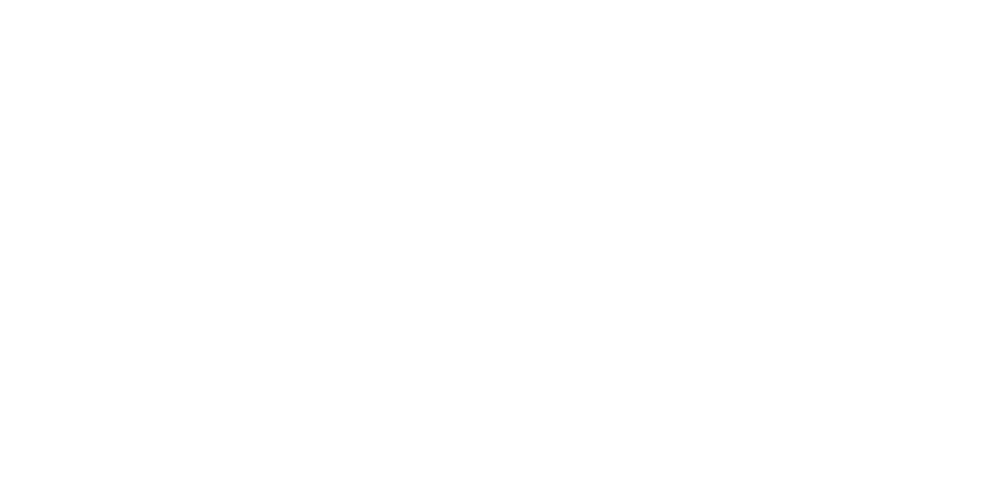
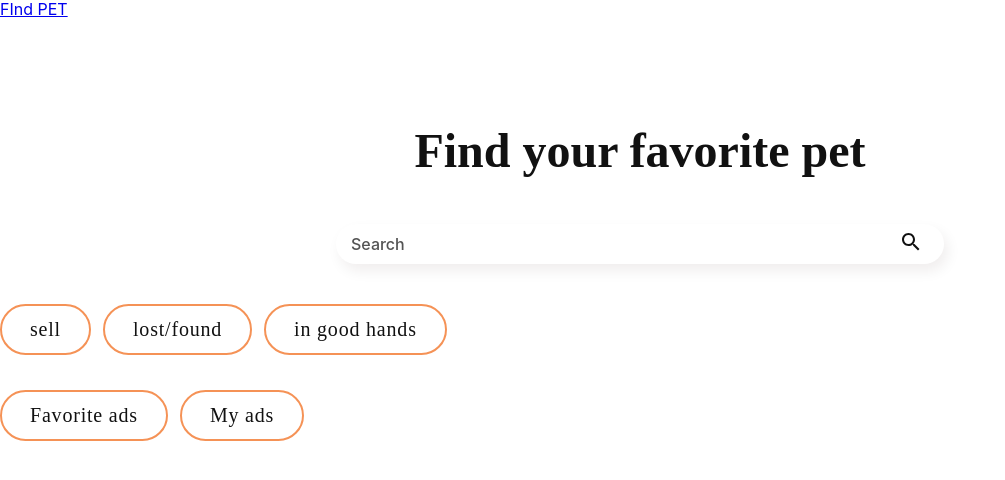
Before and after one commit to IamDorohin/petly-service, a React (Create React App) app: page /petly-service/notices in a window 1280 px wide. Shown: the top 480 px of the page, without its empty margins (0-1005 px from the left). Built offline with nearby package versions, Linux system fonts and the light colour scheme.

Commit message:
1й -search и categoryNav (не закончены)

```diff
--- a/package.json
+++ b/package.json
@@ -4,6 +4,8 @@
   "private": true,
   "homepage": "https://IamDorohin.github.io/petly-service/",
   "dependencies": {
+    "@emotion/react": "^11.10.6",
+    "@emotion/styled": "^11.10.6",
     "@fontsource/roboto": "^4.5.8",
     "@mui/icons-material": "^5.11.11",
     "@mui/material": "^5.11.13",
--- a/src/components/App.jsx
+++ b/src/components/App.jsx
@@ -22,7 +22,7 @@ export const App = () => {
         <Route path="/login" element={<LoginPage />} />
         <Route path="/friends" element={<OurFriendsPage />} />
         <Route path="/news" element={<NewsPage />} />
-        <Route path="/notices/:categoryName" element={<NoticesPage />} />
+        <Route path="/notices" element={<NoticesPage />} />
         <Route path="/user" element={<UserPage />} />
         <Route path="*" element={<NotFoundPage />} />
       </Route>
--- a/src/components/Header/Header.jsx
+++ b/src/components/Header/Header.jsx
@@ -1 +1,8 @@
-export const Header = () => {};
+import { Link } from 'react-router-dom';
+export const Header = () => {
+    return (
+        <nav>
+            <Link to="/notices"> FInd PET</Link>
+            </nav>
+        )
+};
--- /dev/null
+++ b/src/components/NoticesCategoriesNav/NoticesCategoriesNav.jsx
@@ -0,0 +1,66 @@
+
+import AddIcon from '@mui/icons-material/Add';
+
+import { CategoriesList, NavLinkStyled, AddButton } from 'components/NoticesCategoriesNav/NoticesCategoriesNav.styled'
+
+
+const NoticesCategoriesNav = (props) => {
+    const { location } = props
+    const token = 'fake token'
+
+      const publicCategories = [
+    { sell: 'sell' },
+    { 'lost/found': 'lost-found' },
+    { 'in good hands': 'for-free' },
+  ];
+  const privateCategories = [
+    { 'Favorite ads': 'favorite' },
+    { 'My ads': 'own' },
+  ];
+
+    return (
+        <>
+
+       <CategoriesList>
+                {publicCategories.map(item => (
+            //   <Button>
+            <NavLinkStyled
+              to={`/notices/${Object.values(item)}${location.search}`}
+              state
+              key={Object.keys(item)}
+            >
+              {Object.keys(item)}
+            </NavLinkStyled>
+                        // </Button>
+          ))}
+            </CategoriesList>
+
+            <AddButton>
+                <AddIcon
+          sx={{
+            width: 32,
+            height: 32,
+            color: '#ffffff',
+          }}
+        />
+            </AddButton>
+
+        <CategoriesList>
+          {token !== null &&
+                    privateCategories.map(item => (
+                // <Button>
+              <NavLinkStyled
+                to={`/notices/${Object.values(item)}${location.search}`}
+                key={Object.keys(item)}
+              >
+                {Object.keys(item)}
+                            </NavLinkStyled>
+                            // </Button>
+            ))}
+        </CategoriesList>
+            </>
+    )
+
+}
+
+export default NoticesCategoriesNav
--- /dev/null
+++ b/src/components/NoticesCategoriesNav/NoticesCategoriesNav.styled.jsx
@@ -0,0 +1,73 @@
+import { NavLink } from 'react-router-dom'
+import styled from 'styled-components';
+
+
+export const CategoriesList = styled.div`
+  display: flex;
+  flex-wrap: wrap;
+  margin: 0;
+  padding: 0;
+  gap: 12px;
+`;
+
+// export const Button = styled.button`
+//     /* display: flex;
+//       justify-content: center;
+//   align-items: center; */
+//   font-family: Manrope;
+//   background-color: #ffffff;
+//   padding: 8px 28px;
+//   font-size: 14px;
+//   /* font-weight: 500; */
+//   letter-spacing: 0.04em;
+//   line-height: 1.35;
+//   border: 2px solid #f59256;
+//   border-radius: 40px;
+//   cursor: pointer;
+
+
+//    &:hover {
+//  background-color: #F59256;
+
+
+//  }
+
+//  @media screen and (min-width: 768px) {
+//     padding: 10px 28px;
+//     font-size: 20px;
+//   }
+// `
+
+export const NavLinkStyled = styled(NavLink)`
+  text-decoration: none;
+color: #111111;
+
+   /* &.active {
+    color: white;
+    background-color: #F59256
+   } */
+     &:hover {
+ background-color: #F59256;
+color: #ffffff;
+     }
+
+      font-family: Manrope;
+  background-color: #ffffff;
+  padding: 8px 28px;
+  font-size: 14px;
+  /* font-weight: 500; */
+  letter-spacing: 0.04em;
+  line-height: 1.35;
+  border: 2px solid #f59256;
+  border-radius: 40px;
+  cursor: pointer;
+
+  @media screen and (min-width: 768px) {
+    padding: 10px 28px;
+    font-size: 20px;
+  }
+  `
+
+  export const AddButton = styled.a`
+
+  `
--- /dev/null
+++ b/src/components/NoticesSearch/NoticesSearch.jsx
@@ -0,0 +1,38 @@
+import { SearchContainer, Title, Form, Input, Button } from "./NoticesSearch.styled"
+import SearchIcon from '@mui/icons-material/Search';
+// import HighlightOffIcon from '@mui/icons-material/HighlightOff';
+
+
+const NoticesSearch = () => {
+    return (
+        <SearchContainer>
+            <Title>Find your favorite pet</Title>
+            <Form>
+                <Input type="text" placeholder="Search" />
+                <Button type="submit">
+                  <SearchIcon
+                      sx={{
+                       width: 24,
+                       height: 24,
+                      color: '#111111',
+                      }}
+                  />
+                </Button>
+
+                {/* <Button type="submit">
+                  <HighlightOffIcon
+                      sx={{
+                       width: 24,
+                       height: 24,
+                      color: '#111111',
+                      }}
+                  />
+                 </Button> */}
+
+           </Form>
+        </SearchContainer>
+
+)
+}
+
+export default NoticesSearch;
--- /dev/null
+++ b/src/components/NoticesSearch/NoticesSearch.styled.jsx
@@ -0,0 +1,72 @@
+import styled from 'styled-components';
+
+export const SearchContainer = styled.div`
+  display: flex;
+  flex-direction: column;
+  align-items: center;
+  padding-top: 42px;
+  margin-bottom: 40px;
+@media screen and (max-width: 768px) {
+   margin-bottom: 28px;
+
+  }
+
+  @media screen and (min-width: 768px) {
+    padding-top: 88px;
+
+  }
+  @media screen and (min-width: 1280px) {
+    padding-top: 60px;
+  }
+`
+
+export const Title = styled.h2`
+font-family: Manrope;
+  font-weight: 700;
+  font-size: 24px;
+  line-height: 1.37;
+  color: #111111;
+  margin-bottom: 28px;
+  @media screen and (min-width: 768px) {
+    font-size: 48px;
+    margin-bottom: 40px;
+  }
+`
+export const Form = styled.form`
+     width: 100%;
+  display: flex;
+  position: relative;
+
+
+  @media screen and (min-width: 768px) {
+    max-width: 608px;
+
+  }
+`
+
+export const Input = styled.input`
+     width: 100%;
+  padding: 10px 15px;
+  border-radius: 20px;
+  border: none;
+  background-color: #ffffff;
+  box-shadow: 4px 7px 14px rgba(49, 21, 4, 0.07);
+  font-weight: 500;
+  font-size: 16px;
+  line-height: 0.7;
+  letter-spacing: 4%;
+  ::placeholder {
+    color: #535353;
+  }
+  :focus {
+    outline: none;
+  }
+`
+
+export const Button = styled.button`
+     position: absolute;
+  bottom: 6px;
+  right: 15px;
+  border: none;
+  background-color: transparent;
+`
--- a/src/components/SharedLayout/SharedLayout.jsx
+++ b/src/components/SharedLayout/SharedLayout.jsx
@@ -5,6 +5,7 @@ import { Header } from 'components/Header/Header';
 export const SharedLayout = () => {
   return (
     <>
+
       <Header />
       <Suspense fallback={null}>
         <Outlet />
--- a/src/pages/NoticesPage/NoticesPage.jsx
+++ b/src/pages/NoticesPage/NoticesPage.jsx
@@ -1,3 +1,18 @@
-const NoticesPage = () => {};
+import { useLocation } from 'react-router-dom';
+
+import NoticesSearch from "components/NoticesSearch/NoticesSearch";
+import NoticesCategoriesNav from "components/NoticesCategoriesNav/NoticesCategoriesNav"
+
+const NoticesPage = () => {
+    const location = useLocation();
+
+    return (
+        <>
+
+            <NoticesSearch />
+            <NoticesCategoriesNav location={ location } />
+        </>
+    )
+};
 
 export default NoticesPage;
```
Also changed, not shown: 1 other file (tests, documents, lock files or other folders).
